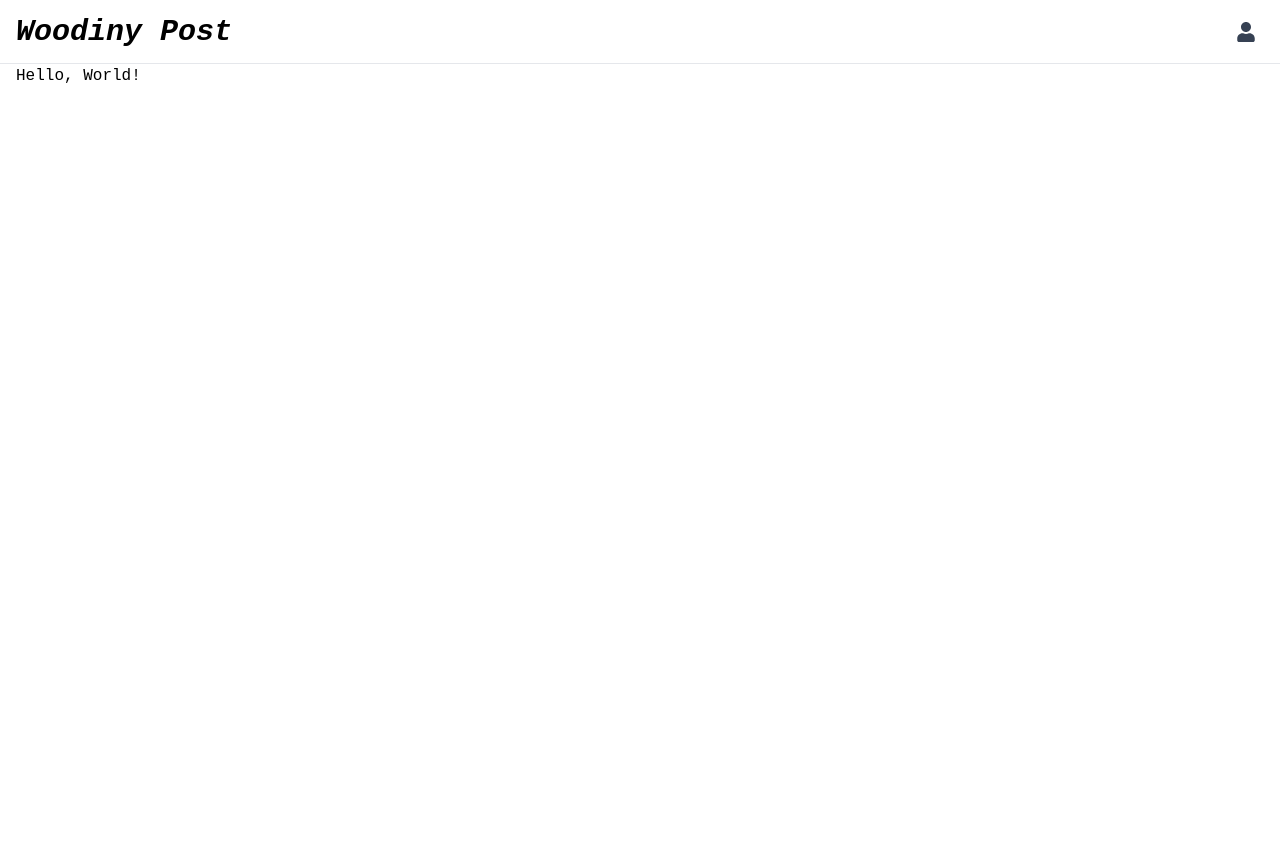
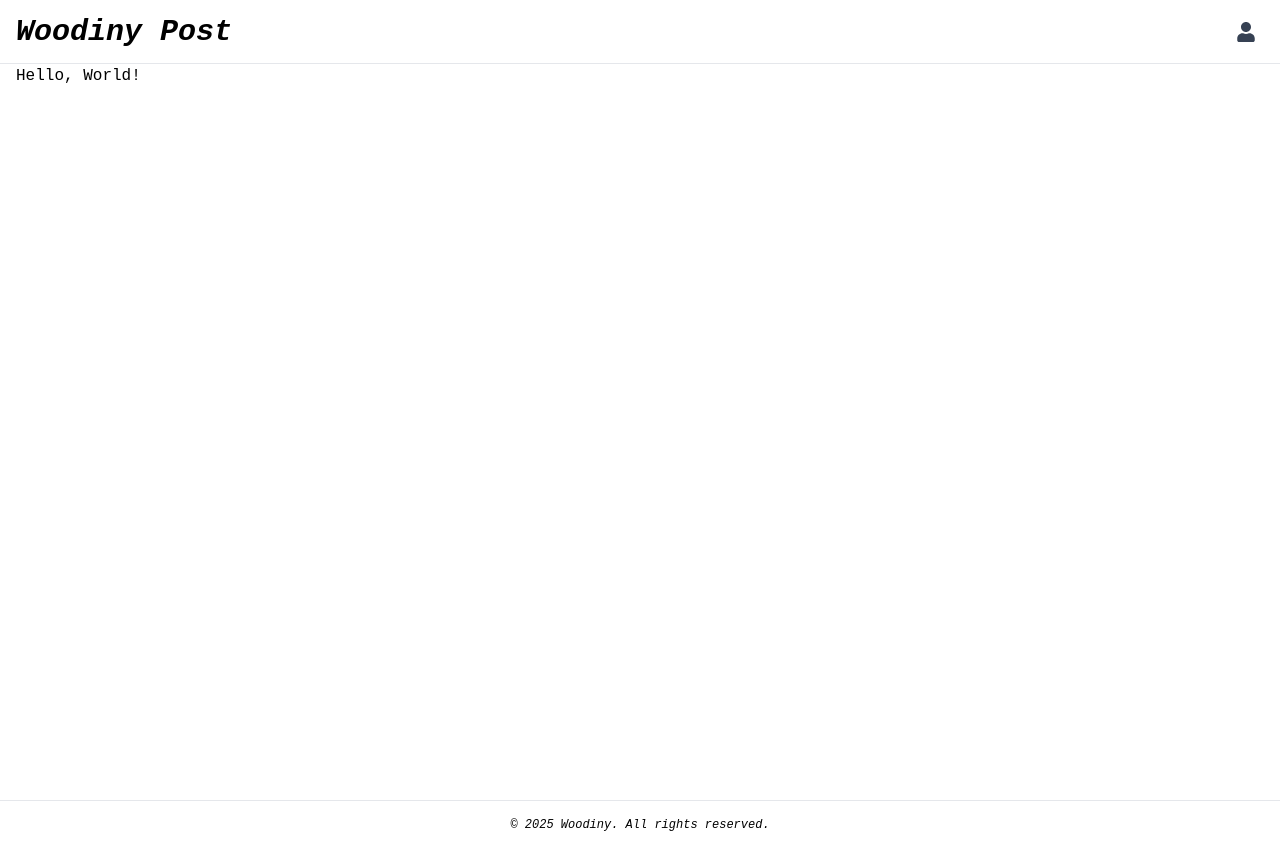
Before and after one commit to woodiny/post-fe, a React (Vite) app: page / in a window 1280 px wide. Before the commit the page ends 800 px from the top, so only its background shows below. Built offline with nearby package versions, Linux system fonts and the light colour scheme.

Commit message:
⭐️ Footer 추가
- 간단한 Footer
- Main, Post, User 페이지에 추가

```diff
--- /dev/null
+++ b/src/components/Footer.tsx
@@ -0,0 +1,7 @@
+export default function Footer() {
+  return (
+    <footer className="text-xs py-4 italic text-center border-t border-gray-200">
+      <p>&copy; 2025 Woodiny. All rights reserved.</p>
+    </footer>
+  );
+}
--- a/src/pages/MainPage.tsx
+++ b/src/pages/MainPage.tsx
@@ -1,12 +1,14 @@
+import Footer from '../components/Footer';
 import Header from '../components/Header';
 
 export default function MainPage() {
   return (
-    <div className="min-h-screen bg-white">
+    <div className="bg-white">
       <Header />
-      <main className="pt-16 px-4 max-w-screen-xl mx-auto">
+      <main className="pt-16 px-4 max-w-screen-xl mx-auto min-h-screen">
         <h1>Hello, World!</h1>
       </main>
+      <Footer />
     </div>
   );
 }
--- a/src/pages/PostPage.tsx
+++ b/src/pages/PostPage.tsx
@@ -1,15 +1,17 @@
 import { useParams } from 'react-router-dom';
 import Header from '../components/Header';
+import Footer from '../components/Footer';
 
 export default function PostPage() {
   const { postId } = useParams();
 
   return (
-    <div className="min-h-screen bg-white">
+    <div className="bg-white">
       <Header />
-      <main className="pt-16 px-4 max-w-screen-xl mx-auto">
+      <main className="pt-16 px-4 max-w-screen-xl mx-auto min-h-screen">
         <h1>Post ID: {postId}</h1>
       </main>
+      <Footer />
     </div>
   );
 }
--- a/src/pages/UserPage.tsx
+++ b/src/pages/UserPage.tsx
@@ -1,15 +1,17 @@
 import { useParams } from 'react-router-dom';
 import Header from '../components/Header';
+import Footer from '../components/Footer';
 
 export default function UserPage() {
   const { userId } = useParams();
 
   return (
-    <div className="min-h-screen bg-white">
+    <div className="bg-white">
       <Header />
-      <main className="pt-16 px-4 max-w-screen-xl mx-auto">
+      <main className="pt-16 px-4 max-w-screen-xl mx-auto min-h-screen">
         <h1>User ID: {userId}</h1>
       </main>
+      <Footer />
     </div>
   );
 }
```
